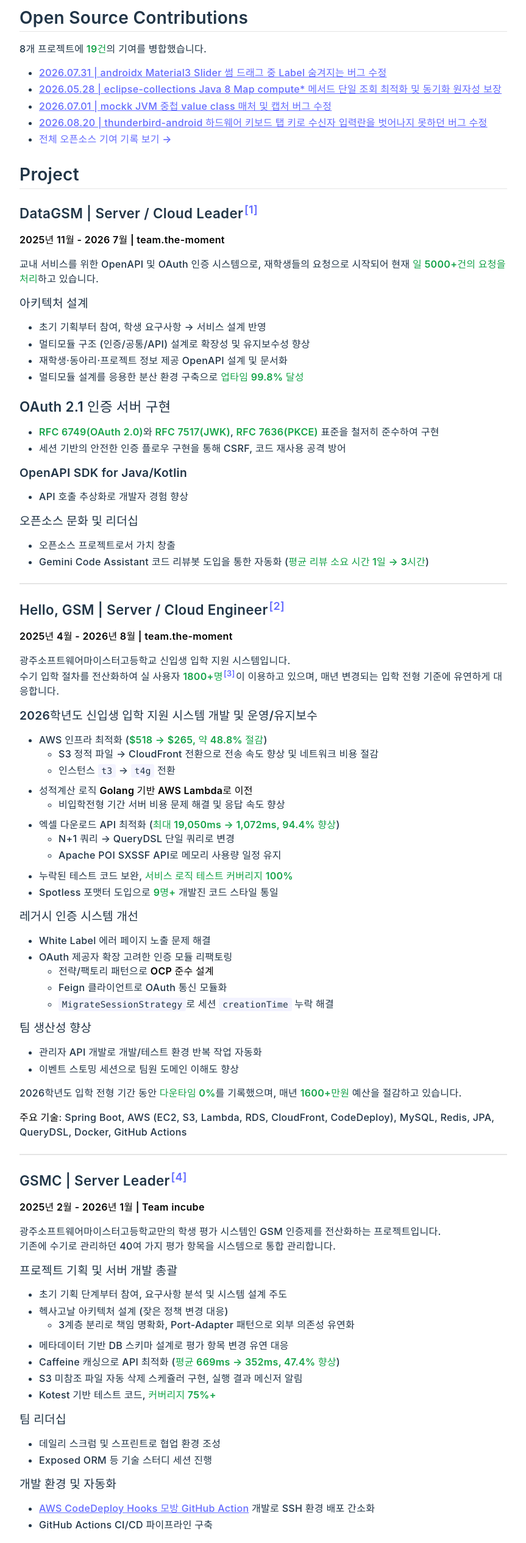
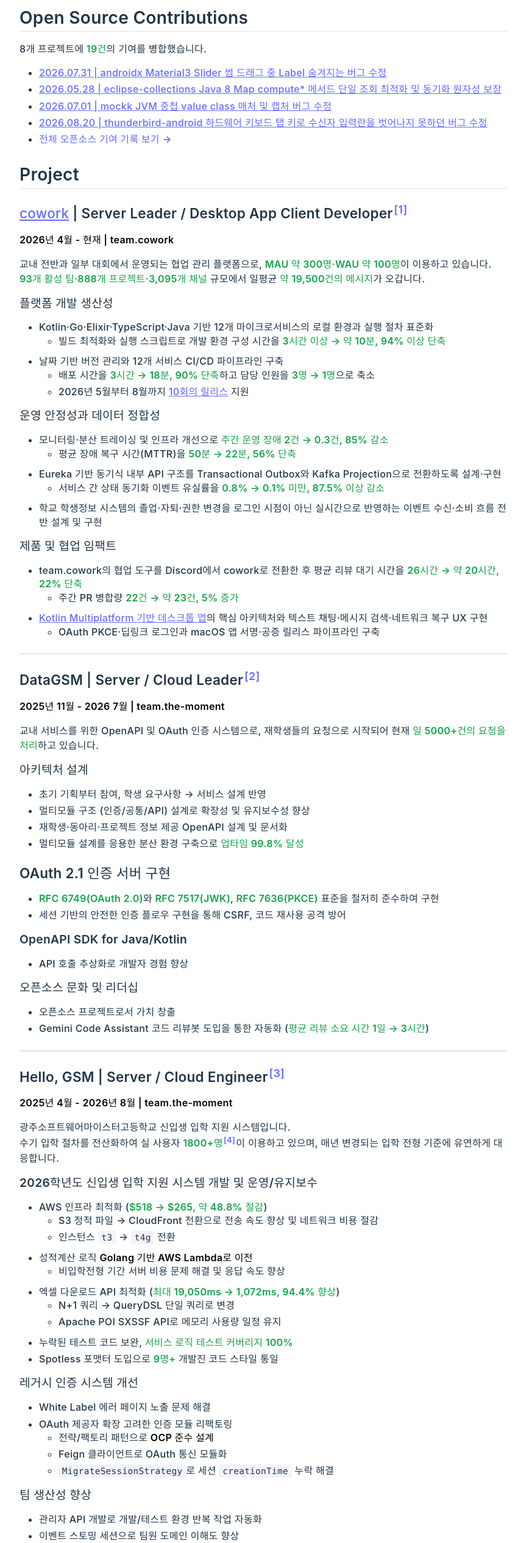
Before and after one commit to snowykte0426/my-resume, a React (Vite) app: page / in a window 1280 px wide. Shown: the part 234-2764 px from the top of the page at 61% size, without its empty margins (208-1071 px from the left). Built offline with nearby package versions, Linux system fonts and the light colour scheme; a web font is replaced by a local one.

Commit message:
update resume; add cowork project details and remove GSMC project section

```diff
--- a/src/content/resume.mdx
+++ b/src/content/resume.mdx
@@ -23,6 +23,34 @@ import Metric from '../components/Metric'
 - <a className="more-link" href="#/open-source">전체 오픈소스 기여 기록 보기 →</a>
 
 ## Project
+
+### [cowork](https://github.com/team-cowork/cowork-server) | Server Leader / Desktop App Client Developer<Footnote>총 19명 규모</Footnote>
+**2026년 4월 - 현재 | team.cowork**
+
+교내 전반과 일부 대회에서 운영되는 협업 관리 플랫폼으로, <Metric>MAU 약 300명·WAU 약 100명</Metric>이 이용하고 있습니다. <br />
+<Metric>93개 활성 팀·888개 프로젝트·3,095개 채널</Metric> 규모에서 일평균 <Metric>약 19,500건의 메시지</Metric>가 오갑니다.
+
+#### 플랫폼 개발 생산성
+- Kotlin·Go·Elixir·TypeScript·Java 기반 12개 마이크로서비스의 로컬 환경과 실행 절차 표준화
+  - 빌드 최적화와 실행 스크립트로 개발 환경 구성 시간을 <Metric>3시간 이상 → 약 10분, 94% 이상 단축</Metric>
+- 날짜 기반 버전 관리와 12개 서비스 CI/CD 파이프라인 구축
+  - 배포 시간을 <Metric>3시간 → 18분, 90% 단축</Metric>하고 담당 인원을 <Metric>3명 → 1명</Metric>으로 축소
+  - 2026년 5월부터 8월까지 [10회의 릴리스](https://github.com/team-cowork/cowork-server/releases) 지원
+
+#### 운영 안정성과 데이터 정합성
+- 모니터링·분산 트레이싱 및 인프라 개선으로 <Metric>주간 운영 장애 2건 → 0.3건, 85% 감소</Metric>
+  - 평균 장애 복구 시간(MTTR)을 <Metric>50분 → 22분, 56% 단축</Metric>
+- Eureka 기반 동기식 내부 API 구조를 Transactional Outbox와 Kafka Projection으로 전환하도록 설계·구현
+  - 서비스 간 상태 동기화 이벤트 유실률을 <Metric>0.8% → 0.1% 미만, 87.5% 이상 감소</Metric>
+- 학교 학생정보 시스템의 졸업·자퇴·권한 변경을 로그인 시점이 아닌 실시간으로 반영하는 이벤트 수신·소비 흐름 전반 설계 및 구현
+
+#### 제품 및 협업 임팩트
+- team.cowork의 협업 도구를 Discord에서 cowork로 전환한 후 평균 리뷰 대기 시간을 <Metric>26시간 → 약 20시간, 22% 단축</Metric>
+  - 주간 PR 병합량 <Metric>22건 → 약 23건, 5% 증가</Metric>
+- [Kotlin Multiplatform 기반 데스크톱 앱](https://github.com/team-cowork/cowork-desktop-app-client)의 핵심 아키텍처와 텍스트 채팅·메시지 검색·네트워크 복구 UX 구현
+  - OAuth PKCE·딥링크 로그인과 macOS 앱 서명·공증 릴리스 파이프라인 구축
+
+---
 
 ### DataGSM | Server / Cloud Leader<Footnote>총 11명 규모</Footnote>
 **2025년 11월 - 2026 7월 | team.the-moment**
@@ -78,32 +106,6 @@ import Metric from '../components/Metric'
 
 **주요 기술**: Spring Boot, AWS (EC2, S3, Lambda, RDS, CloudFront, CodeDeploy), MySQL, Redis, JPA, QueryDSL, Docker, GitHub Actions
 
----
-
-### GSMC | Server Leader<Footnote>총 19명 규모</Footnote>
-**2025년 2월 - 2026년 1월 | Team incube**
-
-광주소프트웨어마이스터고등학교만의 학생 평가 시스템인 GSM 인증제를 전산화하는 프로젝트입니다. <br />
-기존에 수기로 관리하던 40여 가지 평가 항목을 시스템으로 통합 관리합니다.
-
-#### 프로젝트 기획 및 서버 개발 총괄
-- 초기 기획 단계부터 참여, 요구사항 분석 및 시스템 설계 주도
-- 헥사고날 아키텍처 설계 (잦은 정책 변경 대응)
-  - 3계층 분리로 책임 명확화, Port-Adapter 패턴으로 외부 의존성 유연화
-- 메타데이터 기반 DB 스키마 설계로 평가 항목 변경 유연 대응
-- Caffeine 캐싱으로 API 최적화 (<Metric>평균 669ms → 352ms, 47.4% 향상</Metric>)
-- S3 미참조 파일 자동 삭제 스케쥴러 구현, 실행 결과 메신저 알림
-- Kotest 기반 테스트 코드, <Metric>커버리지 75%+</Metric>
-#### 팀 리더십
-- 데일리 스크럼 및 스프린트로 협업 환경 조성
-- Exposed ORM 등 기술 스터디 세션 진행
-#### 개발 환경 및 자동화
-- <b>[AWS CodeDeploy Hooks 모방 GitHub Action](https://github.com/marketplace/actions/ssh-remote-deploy)</b> 개발로 SSH 환경 배포 간소화
-- GitHub Actions CI/CD 파이프라인 구축
-
-2025학년도의 성공적인 운영으로 익년에도 사용되기로 결정되어 프로젝트를 이어나가게 되었습니다, <br />
-전산화를 통해 <Metric>평가 절차를 6개월 → 2주 이내로 단축</Metric>하는데 성공하였습니다.
-
 ## Experience
 #### [전사 LLM 하네스 통합 관리 시스템](https://github.com/themoment-team/themoment-ai-harness-sync)
 - GitHub App을 이용해 등록된 프로젝트들에 LLM 하네스 변경사항을 즉시 전파하는 시스템 구축
```
